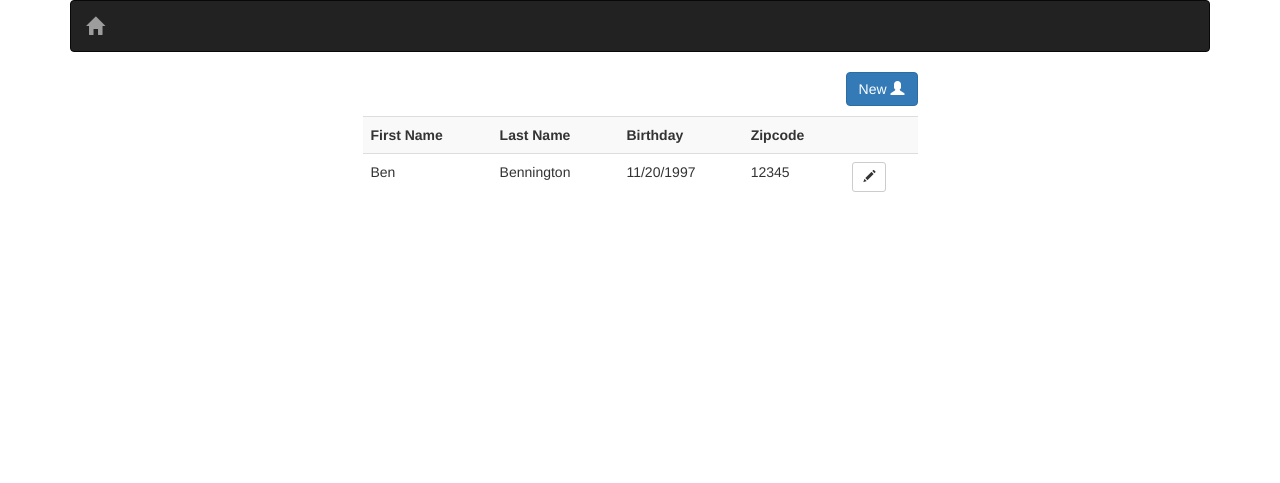
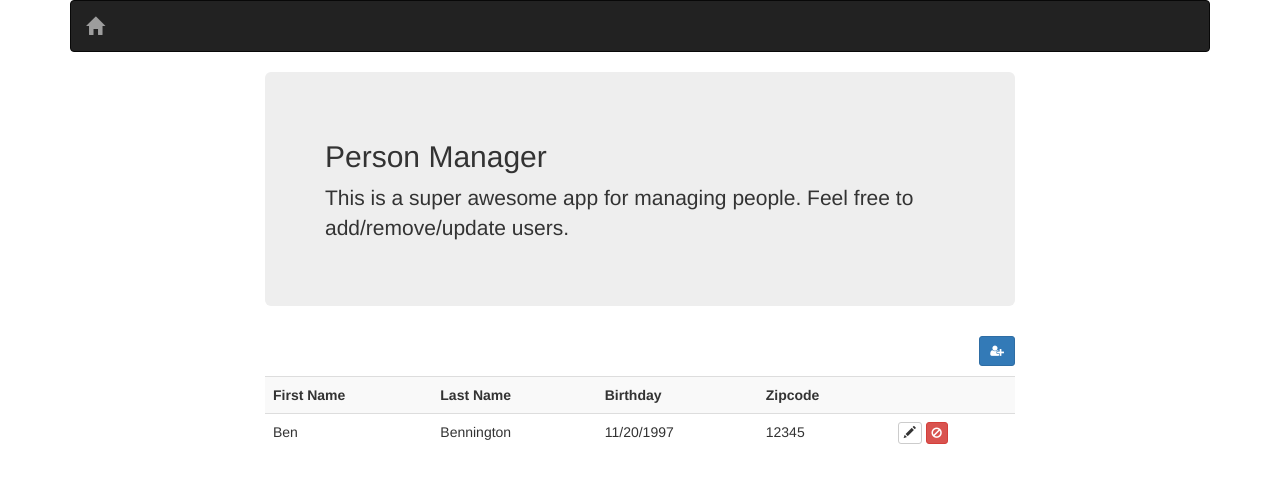
Before and after one commit to auswm85/peoplecrudsample, a Flask app: page / in a window 1280 px wide. Shown: the top 483 px of the page. Run offline with Flask 2, Linux system fonts and the light colour scheme; some libraries are stand-ins or nearby versions.

Commit message:
ui tweaks/enhancements to delete person feature

```diff
--- a/app.py
+++ b/app.py
@@ -1,4 +1,4 @@
-from flask import Flask, render_template, request, redirect
+from flask import Flask, render_template, request, redirect, jsonify
 from models import Person
 from forms import PersonForm
 
@@ -48,7 +48,11 @@ def delete(id):
 
 	if request.method == 'POST':
 		person.delete_instance()
-		return redirect('/')
+
+		if request.is_xhr:
+			return jsonify(success=True, person=person.serialize())
+		else:
+			return redirect('/')
 
 	return render_template('delete.html', person=person)
 
--- a/models.py
+++ b/models.py
@@ -3,10 +3,19 @@ from peewee import *
 db = SqliteDatabase('people.db')
 
 class Person(Model):
-	firstname = CharField()
-	lastname = CharField()
-	birthday = DateField()
-	zipcode = CharField()
+  firstname = CharField()
+  lastname = CharField()
+  birthday = DateField()
+  zipcode = CharField()
 
-	class Meta:
-		database = db
+  def serialize(self):
+    return {
+      'id': self.id,
+      'firstname': self.firstname,
+      'lastname': self.lastname,
+      'birthday': self.birthday.strftime('%m-%d-%Y'),
+      'zipcode': self.zipcode
+    }
+
+  class Meta:
+    database = db
--- /dev/null
+++ b/static/app.js
@@ -0,0 +1,16 @@
+var app = {};
+
+app.Controller = {
+  deletePerson: function(id){
+    app.Model.delete(id).done(function(resp){
+      $('.modal').modal('hide');
+    });
+  }
+};
+
+
+app.Model = {
+  delete: function(id){
+    return $.post('/delete/' + id);
+  }
+};
--- a/templates/delete.html
+++ b/templates/delete.html
@@ -13,11 +13,11 @@
       </div>
 
       <form action="/delete/{{person.id}}" method="POST">
-         <a class="btn btn-default" href="/edit/{{person.id}}">
+         <a class="btn btn-default" href="{{request.referrer}}">
            <span class="glyphicon glyphicon-ban-circle"></span> Cancel
           </a>
 
-         <button id="btnDelete" type="submit" class="btn btn-danger">
+         <button id="btnDelete" type="submit" class="btn btn-danger" title="delete">
             <span class="glyphicon glyphicon-remove"></span> Delete
          </button>
 
--- a/templates/index.html
+++ b/templates/index.html
@@ -2,9 +2,17 @@
 
 {% block content %}
 	<div class="row">
-		<div class="col-md-6 col-md-offset-3">
-			<a class="btn btn-primary pull-right" href="/new" style="margin-bottom:10px;">
-				New <span class="glyphicon glyphicon-user"></span>
+		<div class="col-md-8 col-md-offset-2">
+
+			<div class="jumbotron">
+				<h2>Person Manager</h2>
+				<p>
+					This is a super awesome app for managing people. Feel free to add/remove/update users.
+				</p>
+			</div>
+
+			<a class="btn btn-primary btn-sm pull-right" href="/new" title="Add new person" style="margin-bottom:10px;">
+				<i class="fa fa-user-plus"></i>
 			</a>
 
 			<table class="table table-striped">
@@ -22,9 +30,14 @@
 						<td>{{person.birthday.strftime('%m/%d/%Y')}}</td>
 						<td>{{person.zipcode}}</td>
 						<td>
-							<a class="btn btn-sm btn-default" href="/edit/{{person.id}}">
+							<a class="btn btn-xs btn-default" href="/edit/{{person.id}}">
 								<span class="glyphicon glyphicon-pencil" aria-hidden="true"></span>
 							</a>
+
+							<a class="btn btn-xs btn-danger" href="/delete/{{person.id}}">
+								<i class="fa fa-ban"></i>
+							</a>
+
 						</td>
 					</tr>
 				{% endfor %}
--- a/templates/layout.html
+++ b/templates/layout.html
@@ -6,6 +6,12 @@
     <meta name="viewport" content="width=device-width, initial-scale=1">
     <title>Sample</title>
     <link rel="stylesheet" type="text/css" href="https://maxcdn.bootstrapcdn.com/bootstrap/3.3.5/css/bootstrap.min.css">
+    <link rel="stylesheet" href="https://maxcdn.bootstrapcdn.com/font-awesome/4.4.0/css/font-awesome.min.css">
+    <link rel="stylesheet" href="https://ajax.googleapis.com/ajax/libs/jqueryui/1.11.4/themes/smoothness/jquery-ui.css">
+    <script src="https://ajax.googleapis.com/ajax/libs/jquery/2.1.4/jquery.min.js"></script>
+    <script src="https://ajax.googleapis.com/ajax/libs/jqueryui/1.11.4/jquery-ui.min.js"></script>
+    <script src="https://maxcdn.bootstrapcdn.com/bootstrap/3.3.5/js/bootstrap.min.js" integrity="sha512-K1qjQ+NcF2TYO/eI3M6v8EiNYZfA95pQumfvcVrTHtwQVDG+aHRqLi/ETn2uB+1JqwYqVG3LIvdm9lj6imS/pQ==" crossorigin="anonymous"></script>
+    <script type="text/javascript" src="/static/app.js"></script>
 </head>
 <body>
 	<div class="container">
@@ -22,5 +28,6 @@
 
 		{% block content %}{% endblock %}
 	</div>
+    {% block footer_scripts %}{% endblock %}
 </body>
 </html>
```
Also changed, not shown: templates/_form.html (+13 -0 lines), templates/create.html (+8 -1 lines), templates/edit.html (+38 -1 lines), people.db.
